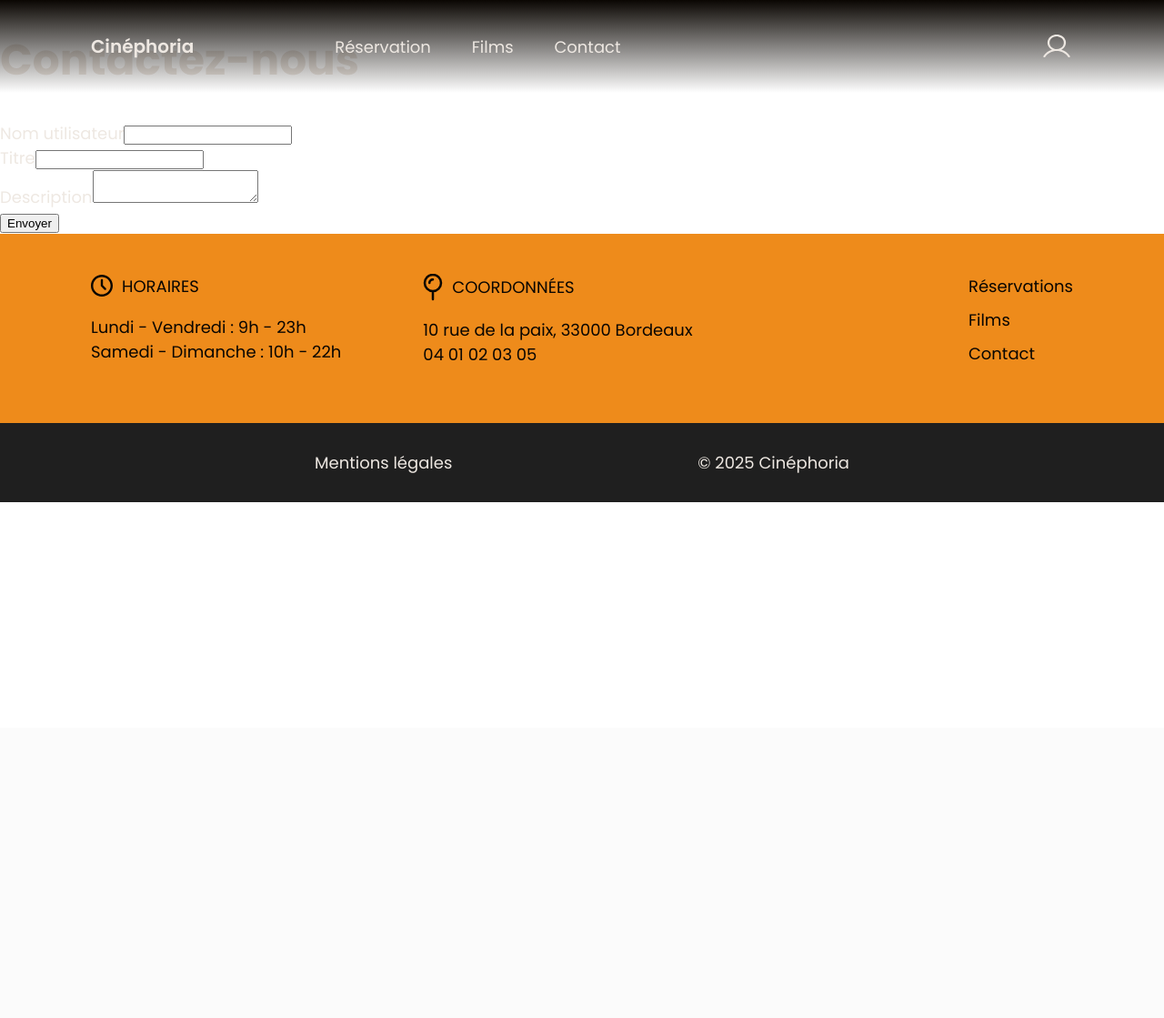
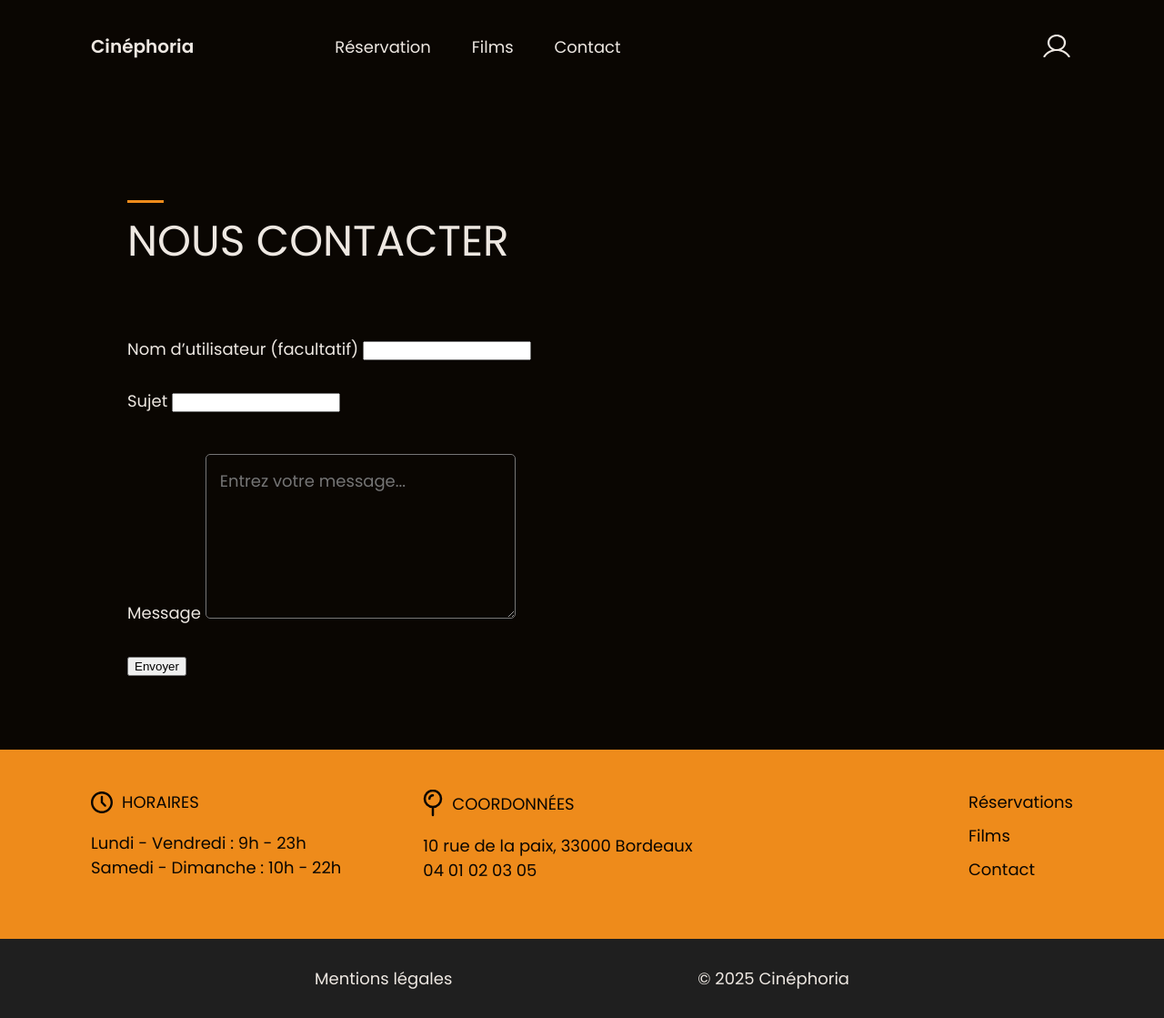
Before and after one commit to Klopes10/Cinephoria, a Symfony app: template templates/contact_user/index.html.twig in a window 1280 px wide. Shown: the whole page at 91% size. Before the commit the page ends 552 px from the top, so only its background shows below. Run offline with Twig, Linux system fonts and the light colour scheme; the template is opened without the code that fills it, so the values that code supplies are empty; form fields are guessed from the names that the template uses; some libraries are stand-ins or nearby versions.

Commit message:
Finalisation de la page Contact avec envoi de mail

```diff
--- a/composer.json
+++ b/composer.json
@@ -19,8 +19,10 @@
         "symfony/flex": "^2",
         "symfony/form": "7.2.*",
         "symfony/framework-bundle": "7.2.*",
+        "symfony/mailer": "7.2.*",
         "symfony/runtime": "7.2.*",
         "symfony/security-bundle": "7.2.*",
+        "symfony/twig-bridge": "7.2.*",
         "symfony/twig-bundle": "7.2.*",
         "symfony/validator": "7.2.*",
         "symfony/yaml": "7.2.*"
--- /dev/null
+++ b/public/css/contact.css
@@ -0,0 +1,71 @@
+/* === Toasts (flash messages) === */
+.toast-container{
+    position: fixed;
+    top: 22px;
+    right: 22px;
+    display: flex;
+    flex-direction: column;
+    gap: 10px;
+    z-index: 2000;
+  }
+
+  .toast{
+    min-width: 280px;
+    max-width: 420px;
+    display: flex;
+    align-items: flex-start;
+    gap: 10px;
+    padding: 12px 14px;
+    background: #12100e;         /* proche de ton thème (#0A0602) */
+    color: #e9e3dc;
+    border: 1px solid #423a33;
+    border-radius: 10px;
+    box-shadow: 0 10px 30px rgba(0,0,0,.35);
+    opacity: 0;
+    transform: translateY(-6px);
+    animation: toast-in .22s ease forwards;
+  }
+
+  .toast-success{ border-left: 3px solid #2ecc71; } /* vert succès */
+  .toast-error  { border-left: 3px solid #e74c3c; } /* rouge erreur  */
+  /* Si tu veux tout en orange, utilise plutôt: border-left: 3px solid #ee8b1b; */
+
+  .toast-msg{ line-height: 1.35; }
+
+  .toast-close{
+    margin-left: auto;
+    background: transparent;
+    border: 0;
+    color: inherit;
+    font-size: 18px;
+    line-height: 1;
+    cursor: pointer;
+    opacity: .85;
+  }
+  .toast-close:hover{ opacity: 1; }
+
+  .toast.hide{
+    animation: toast-out .2s ease forwards;
+  }
+
+  textarea{
+    border-radius: 5px;
+    background-color: #0A0602;
+    font-family: "Poppins", sans-serif;
+    color:#EEE8E2;
+    padding-left:15px;
+    padding-top:15px;
+    margin-top:15px;
+  }
+
+  textarea[placeholder]{
+    font-size:18px;
+  }
+  textarea:focus {
+    border-color: #EEE8E2;
+
+  }
+
+
+  @keyframes toast-in { to { opacity: 1; transform: translateY(0); } }
+  @keyframes toast-out{ to { opacity: 0; transform: translateY(-6px); } }
--- /dev/null
+++ b/public/js/contact.js
@@ -0,0 +1,18 @@
+
+    document.addEventListener('DOMContentLoaded', () => {
+      document.querySelectorAll('.toast').forEach((t) => {
+        const close = t.querySelector('.toast-close');
+        const hide = () => {
+          t.classList.add('hide');
+          setTimeout(() => t.remove(), 250); // durée = animation CSS
+        };
+        const timer = setTimeout(hide, 5000); // 5 secondes
+
+        if (close) {
+          close.addEventListener('click', () => {
+            clearTimeout(timer);
+            hide();
+          });
+        }
+      });
+    });
--- a/src/Controller/ContactController.php
+++ b/src/Controller/ContactController.php
@@ -11,7 +11,7 @@ use Symfony\Component\HttpFoundation\Request;
 use Symfony\Component\HttpFoundation\Response;
 use Symfony\Component\Routing\Attribute\Route;
 
-#[Route('/contact')]
+#[Route('/contact2')]
 final class ContactController extends AbstractController
 {
     #[Route(name: 'app_contact_index', methods: ['GET'])]
--- a/templates/contact_user/index.html.twig
+++ b/templates/contact_user/index.html.twig
@@ -1,20 +1,82 @@
+{# templates/contact_user/index.html.twig #}
 {% extends 'base.html.twig' %}
+
+{% block stylesheets %}
+  {{ parent() }}
+  {# On réutilise ton auth.css pour le look (mêmes classes) #}
+  <link rel="stylesheet" href="{{ asset('css/auth.css') }}">
+  <link rel="stylesheet" href="{{ asset('css/contact.css') }}">
+{% endblock %}
 
 {% block title %}Contact{% endblock %}
 
 {% block body %}
-<h1>Contactez-nous</h1>
+<div class="auth-wrapper">
+  <div class="auth-container">
 
-{% for message in app.flashes('success') %}
-    <div class="alert alert-success">
-        {{ message }}
+    <div class="auth-tabs">
+      <h1 class="tab active">Nous Contacter</h1>
     </div>
-{% endfor %}
 
-{{ form_start(form) }}
-    {{ form_row(form.nomUtilisateur) }}
-    {{ form_row(form.titre) }}
-    {{ form_row(form.description) }}
-    <button type="submit">Envoyer</button>
-{{ form_end(form) }}
+    <div class="auth-forms">
+      <div class="auth-form-section">
+
+        {# Messages de succès / erreur #}
+       <div id="flash-toasts" class="toast-container">
+  {% for msg in app.flashes('success') %}
+    <div class="toast toast-success" role="status" aria-live="polite">
+      <span class="toast-msg">{{ msg }}</span>
+      <button class="toast-close" aria-label="Fermer">×</button>
+    </div>
+  {% endfor %}
+  {% for msg in app.flashes('error') %}
+    <div class="toast toast-error" role="alert" aria-live="assertive">
+      <span class="toast-msg">{{ msg }}</span>
+      <button class="toast-close" aria-label="Fermer">×</button>
+    </div>
+  {% endfor %}
+</div>
+
+        {# Formulaire de contact #}
+        {{ form_start(contact_form, {'attr': {'class': 'auth-form'}}) }}
+
+          <div class="form-group">
+            {# Nom d’utilisateur (facultatif) #}
+            {{ form_label(contact_form.nomUtilisateur, 'Nom d’utilisateur (facultatif)') }}
+            {{ form_widget(contact_form.nomUtilisateur) }}
+            {{ form_errors(contact_form.nomUtilisateur) }}
+          </div>
+
+          <div class="form-group">
+            {{ form_label(contact_form.titre, 'Sujet') }}
+            {{ form_widget(contact_form.titre) }}
+            {{ form_errors(contact_form.titre) }}
+          </div>
+
+          <div class="form-group">
+            {{ form_label(contact_form.description, 'Message') }}
+            {{ form_widget(contact_form.description, {
+              attr: {
+                placeholder: 'Entrez votre message...',
+                rows: 6
+              }
+            }) }}
+            {{ form_errors(contact_form.description) }}
+          </div>
+
+          <button type="submit">Envoyer</button>
+
+
+        {{ form_end(contact_form) }}
+
+      </div>
+    </div>
+
+  </div>
+</div>
 {% endblock %}
+
+{% block javascripts %}
+  {{ parent() }}
+  <script src="{{ asset('js/contact.js') }}"></script>
+{% endblock %}
```
Also changed, not shown: compose.yaml (+12 -0 lines), config/services.yaml (+26 -21 lines), src/Controller/ContactUserController.php (+39 -11 lines), src/Form/ContactForm.php (deleted, +0 -30 lines), src/Form/ContactType.php (added, +39 -0 lines), templates/emails/contact.html.twig (added, +15 -0 lines), 4 other files.
